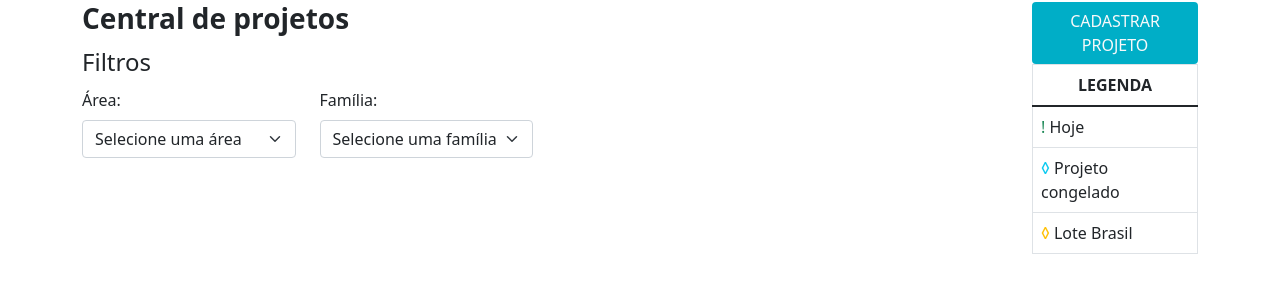
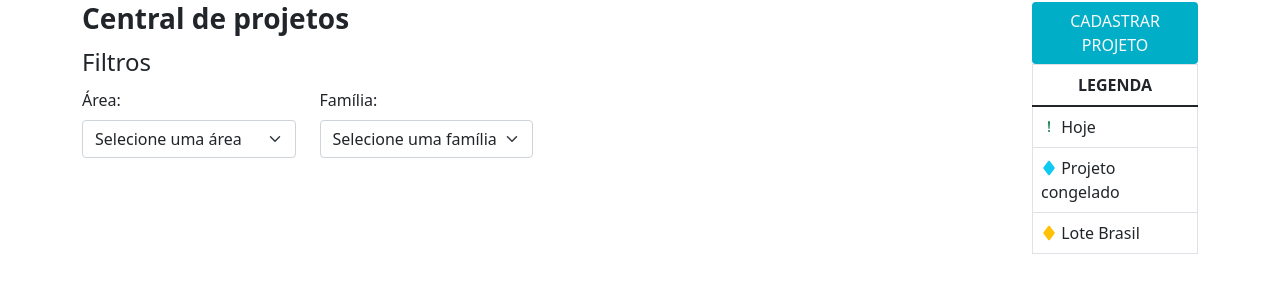
Before and after one commit to danielbrol-stella/StellaZoho, a Flask app: page / in a window 1280 px wide. Shown: the part 502-796 px from the top of the page. Run offline with Flask 3, Linux system fonts and the light colour scheme.

Commit message:
fix: correção dos ícones da leganda, de entidades html para bootstrap icons

```diff
--- a/Templates/index.html
+++ b/Templates/index.html
@@ -159,18 +159,24 @@
                     <table class="table table-bordered table-hover">
                         <thead>
                             <tr>
-                            <th class="text-center">LEGENDA</th>
+                                <th class="text-center">LEGENDA</th>
                             </tr>
                         </thead>
                         <tbody>
                             <tr>
-                            <td><span class="text-success">!</span> Hoje</td>
+                                <td>
+                                    <i class="bi bi-exclamation-lg text-success"></i> Hoje
+                                </td>
                             </tr>
                             <tr>
-                            <td><span class="text-info">&loz;</span> Projeto congelado</td>
+                                <td>
+                                    <i class="bi bi-suit-diamond-fill text-info"></i> Projeto congelado
+                                </td>
                             </tr>
                             <tr>
-                            <td><span class="text-warning">&loz;</span> Lote Brasil</td>
+                                <td>
+                                    <i class="bi bi-suit-diamond-fill text-warning"></i> Lote Brasil
+                                </td>
                             </tr>
                         </tbody>
                     </table>
```
